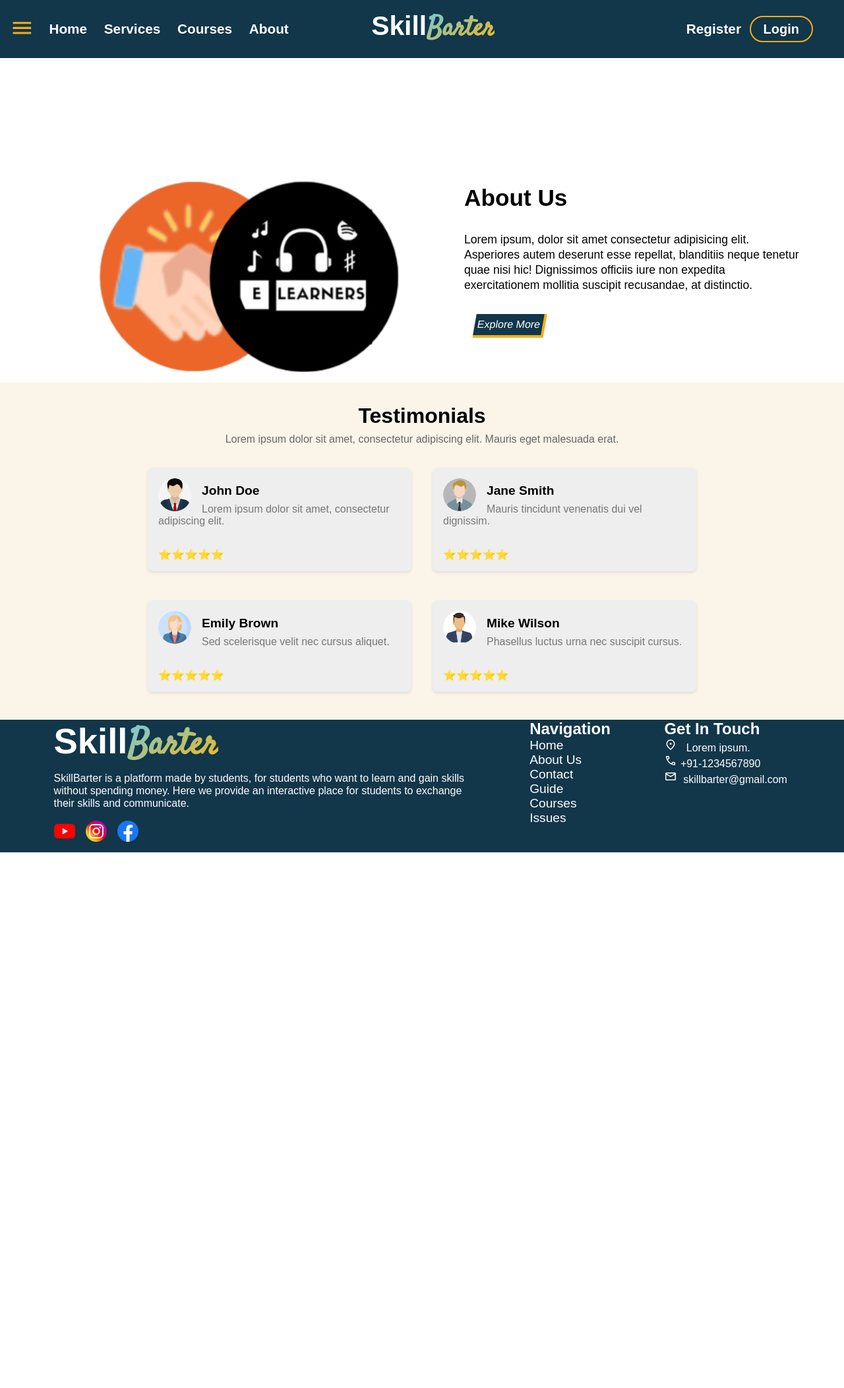
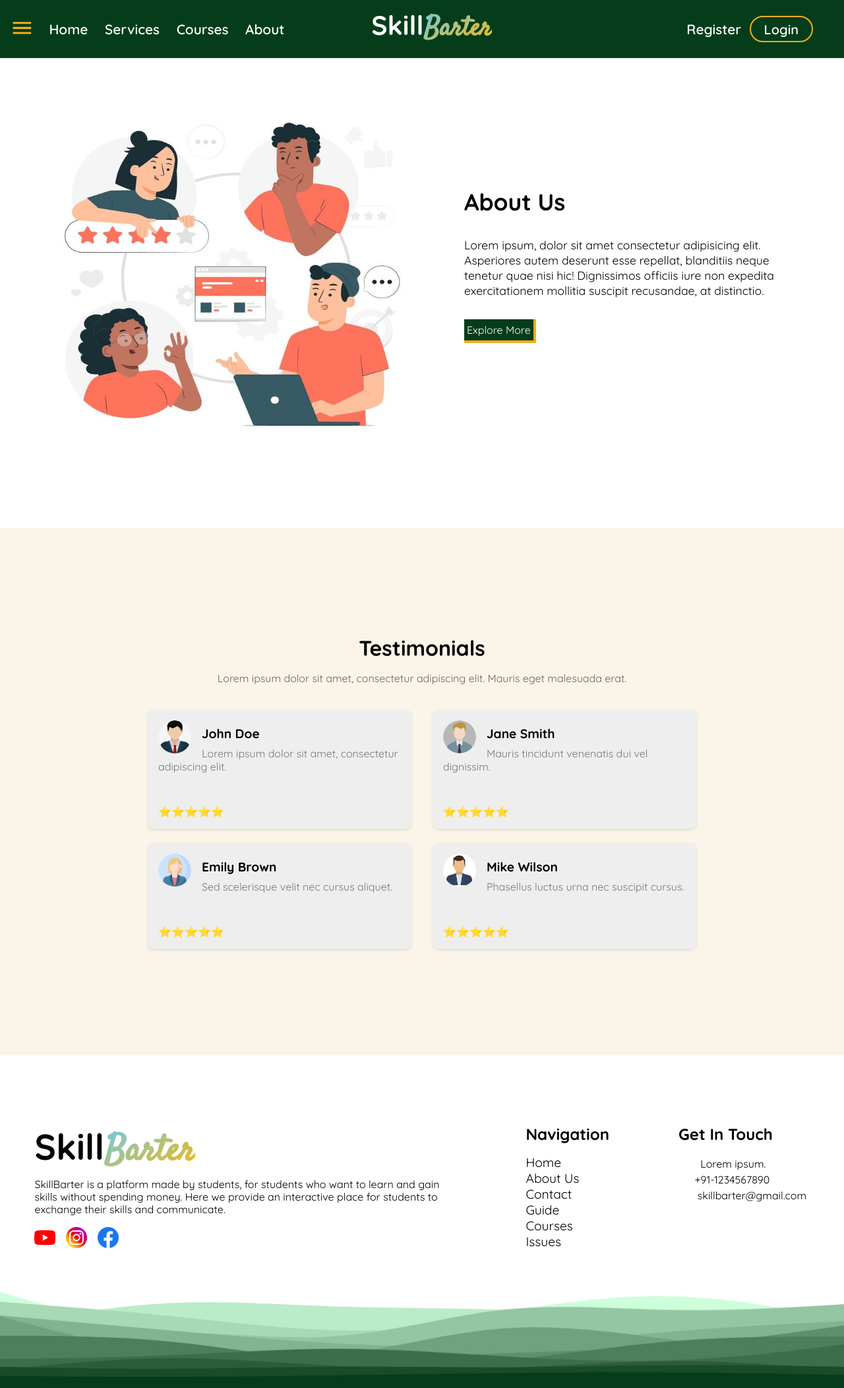
Before and after one commit to yatharthpraj/SkillBarter-new, a PHP site: page /About/about.html in a window 1280 px wide. Shown: the whole page at 66% size. Before the commit the page ends 1292 px from the top, so only its background shows below. Run offline with PHP 8.4, Linux system fonts and the light colour scheme; some web fonts are replaced.

Commit message:
About page css

```diff
--- a/About/about.css
+++ b/About/about.css
@@ -1,6 +1,7 @@
 @import url('https://fonts.googleapis.com/css2?family=Bebas+Neue&family=Londrina+Solid:wght@100;300;400;900&family=Satisfy&display=swap');
 @import url('https://fonts.googleapis.com/css2?family=Bebas+Neue&family=Londrina+Outline&family=Londrina+Shadow&family=Londrina+Solid:wght@100;300;400;900&family=Satisfy&display=swap');
 @import url('https://fonts.googleapis.com/css2?family=Bebas+Neue&family=Kaushan+Script&family=Londrina+Outline&family=Londrina+Shadow&family=Londrina+Solid:wght@100;300;400;900&family=Satisfy&family=Source+Serif+4:ital,opsz,wght@0,8..60,200..900;1,8..60,200..900&display=swap');
+@import url('https://fonts.googleapis.com/css2?family=Quicksand:wght@300..700&display=swap');
 
 * {
     margin: 0;
@@ -10,7 +11,7 @@
 }
 
 :root {
-    --bg-color: #12364a;
+    --bg-color: #053d1a;
     --btn-color: #f7ad19;
 }
 
@@ -186,18 +187,18 @@
 }
 
 .hero-section{
-    height: 100%;
+    min-height: 100%;
     width: 100%;
     display: flex;
-    position: relative;
-    top: 13%;
     align-items: center;
     justify-content: center;
     .hero-image{
         height: 100%;
         width: 50%;
+        margin-top: 13rem;
+        padding-top: 3rem;
             img{
-                height: 100%;
+                height: 70%;
                 width: 90%;
             }
         }
@@ -220,15 +221,13 @@
                 display: flex;
                 align-items: center;
                 justify-content: center;
-                position: relative;
-                left: 1rem;
                 text-decoration: none;
                 color: white;
                 height: 2rem;
                 width: fit-content;
                 padding: 2px 4px;
                 background-color: var(--bg-color);
-                transform: skewX(-10deg);
+                /* transform: skewX(-10deg); */
                 box-shadow: 2px 2px 0px 2px var(--btn-color);
 
             }
@@ -236,7 +235,7 @@
 }
 
   .testimonial-section {
-    height: 100%;
+    min-height: 100%;
     width: 100%;
     text-align: center;
     padding: 2rem;
@@ -245,27 +244,26 @@
     align-items: center;
     flex-direction: column;
     background-color:#faf5e8;
-    /* background:  url(blob-scatter-haikei\ \(1\).png)  no-repeat;
-    background-size: cover; */
   }
 
   .testimonial-section h2 {
     font-size: 2rem;
-    margin-bottom: 0.5rem;
+    margin-bottom: 1rem;
   }
 
   .testimonial-section p {
     font-size: 1rem;
     color: #666;
-    margin-bottom: 2rem;
+    margin-bottom: 3rem;
   }
 
   .testimonials-grid {
-    height: 100%;
+    height: fit-content;
     width: 80%;
     display: grid;
     justify-content: center;
     align-items: center;
+    place-content: center;
     grid-template-columns: 25rem 25rem;
     grid-template-rows: 10rem 10rem;
     gap: 2rem;
@@ -302,24 +300,26 @@
     margin-top: 0.5rem;
   }
 
-footer {
+  footer {
     position: relative;
-    bottom: 0;
-    height: 100%;
+    top: 13%;
+    min-height: 50%;
     width: 100%;
     /* background-color: #053d1a; */
-    background-color: var(--bg-color);
+    background-image: url(../Assets/FooterWaves.jpeg);
+    background-repeat: no-repeat;
+    background-size: 100% 99% ;
+    background-position: bottom;
 
     .footer-container {
         height: 100%;
         width: 100%;
         display: flex;
         align-items: center;
-        flex-direction: row;
-        justify-content: space-evenly;
+        justify-content: space-around;
 
         * {
-            color: white;
+            color: black;
         }
 
         .all-socials {
@@ -334,6 +334,7 @@
         }
 
         .section:first-child {
+            height: 80;
             width: 50%;
         }
 
@@ -341,6 +342,10 @@
             /* border: 2px solid white; */
             min-width: auto;
             height: 100%;
+
+            h2{
+                margin-bottom: 1rem;
+            }
 
             p {
                 line-height: 1.2;
--- a/About/about.html
+++ b/About/about.html
@@ -18,12 +18,12 @@
             </button>
             <ul class="left-items">
                 <li class="other1"><a href="#hero-section">Home</a></li>
-                <li class="other1"><a href="#services">Services</a></li>
-                <li class="other"><a href="#courses-section">Courses</a></li>
-                <li class="other"><a href="#why-choose-us">About </a></li>
+                <li class="other1"><a href="/Service/service.html">Services</a></li>
+                <li class="other"><a href="/Courses/courses.html">Courses</a></li>
+                <li class="other"><a href="#">About </a></li>
             </ul>
             <div class="center">
-                <h1>Skill<span>Barter</span></h1>
+                <a href="/index.html" style="text-decoration: none;"><h1>Skill<span>Barter</span></h1></a>
             </div>
             <ul class="right-items">
                 <li class="other"><a href="./Register/register.html" target="_blank"
@@ -34,7 +34,7 @@
         </nav>
         <div class="hero-section">
             <div class="hero-image">
-                <img src="../Assets/expertise.png" alt="">
+                <img src="../Assets/AboutHeroImage.jpg" alt="">
             </div>
             <div class="hero-content">
                 <h2>About Us</h2>
@@ -44,42 +44,6 @@
                 <a href="../index.html">Explore More</a>
             </div>
         </div>
-        <!-- <div class="reviews">
-            <div class="reviews-container">
-                <div class="review-items">
-                    <p class="paragraph">Lorem ipsum dolor sit amet consectetur, adipisicing elit. Voluptate magni
-                        libero molestias totam. Animi, ad.</p>
-                    <p class="stars">☆★★</p>
-                    <h4>Lorem, ipsum.</h4>
-
-
-                    <div class="review-items">
-                        <p class="paragraph">Lorem ipsum dolor sit amet consectetur, adipisicing elit. Voluptate magni
-                            libero molestias totam. Animi, ad.</p>
-                        <p class="stars">☆★★</p>
-                        <h4>Lorem, ipsum.</h4>
-
-                        <div class="review-items">
-                            <p class="paragraph">Lorem ipsum dolor sit amet consectetur, adipisicing elit. Voluptate
-                                magni libero molestias totam. Animi, ad.</p>
-                            <p class="stars">☆★★</p>
-                            <h4>Lorem, ipsum.</h4>
-
-                            <div class="review-container">
-                                <div class="review-items">
-                                    <p class="paragraph">Lorem ipsum dolor sit amet consectetur, adipisicing elit.
-                                        Voluptate
-                                        magni libero molestias totam. Animi, ad.</p>
-                                    <h4>Lorem, ipsum.</h4>
-                                    <p class="stars">⭐⭐⭐⭐⭐</p>
-
-                                </div>
-                            </div>
-                        </div>
-                    </div>
-                </div>
-            </div>
-        </div> -->
         <div class="testimonial-section">
             <h2>Testimonials</h2>
             <p>Lorem ipsum dolor sit amet, consectetur adipiscing elit. Mauris eget malesuada erat.</p>
```
Also changed, not shown: Assets/AboutHeroImage.jpg (added).
